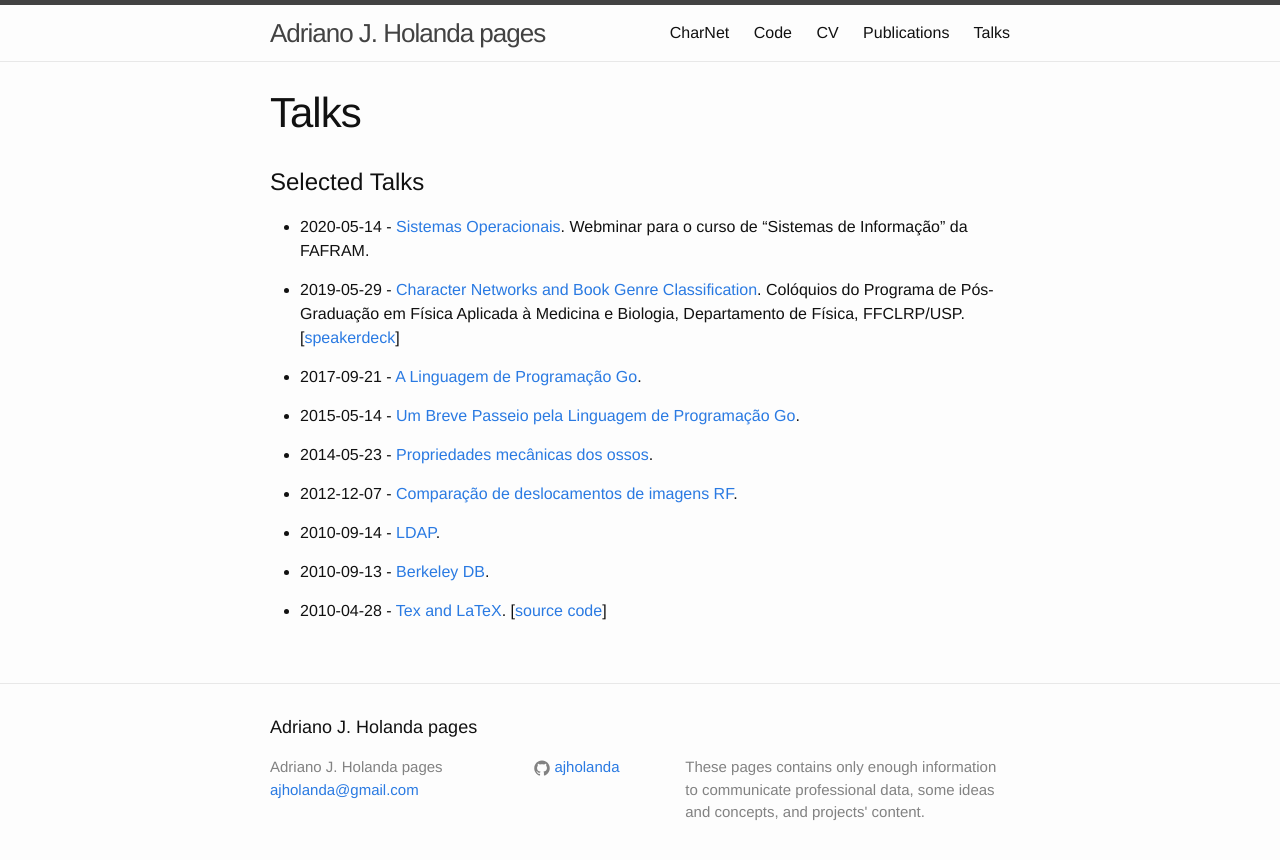
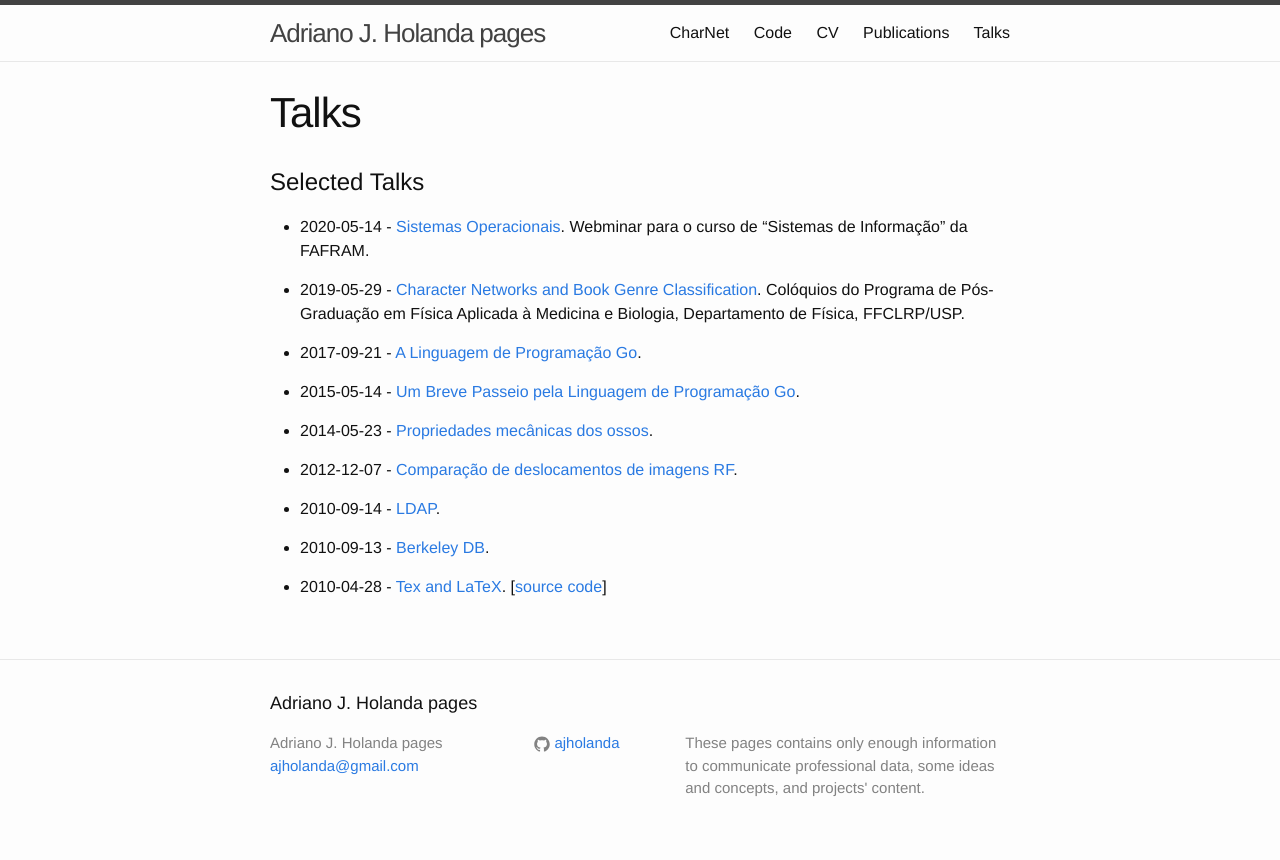
Before and after one commit to ajholanda/ajholanda.github.io, a Jekyll site: the page built from talks.md, in a window 1280 px wide. Shown: the top 860 px of the page. Built offline with Jekyll 4.4.1, drawn with Linux system fonts in a browser that asks for light colours.

Commit message:
remove overleaf link

```diff
--- a/talks.md
+++ b/talks.md
@@ -9,7 +9,7 @@
 - 2020-05-14 - [Sistemas Operacionais](https://drive.google.com/open?id=1sg6gms6GgUUl7f0Ia61bky50pYMpzw78).
   Webminar para o curso de "Sistemas de Informação" da FAFRAM.
 
-- 2019-05-29 - [Character Networks and Book Genre Classification](https://pt.overleaf.com/project/5ce82b121e291d69d0da1b52). Colóquios do Programa de Pós-Graduação em Física Aplicada à Medicina e Biologia, Departamento de Física, FFCLRP/USP. [[speakerdeck](https://speakerdeck.com/ajholanda/character-networks-and-book-genre-classification)]
+- 2019-05-29 - [Character Networks and Book Genre Classification](https://speakerdeck.com/ajholanda/character-networks-and-book-genre-classification). Colóquios do Programa de Pós-Graduação em Física Aplicada à Medicina e Biologia, Departamento de Física, FFCLRP/USP.
 
 - 2017-09-21 - [A Linguagem de Programação Go](https://speakerdeck.com/ajholanda/a-linguagem-de-programacao-go).
 
```
